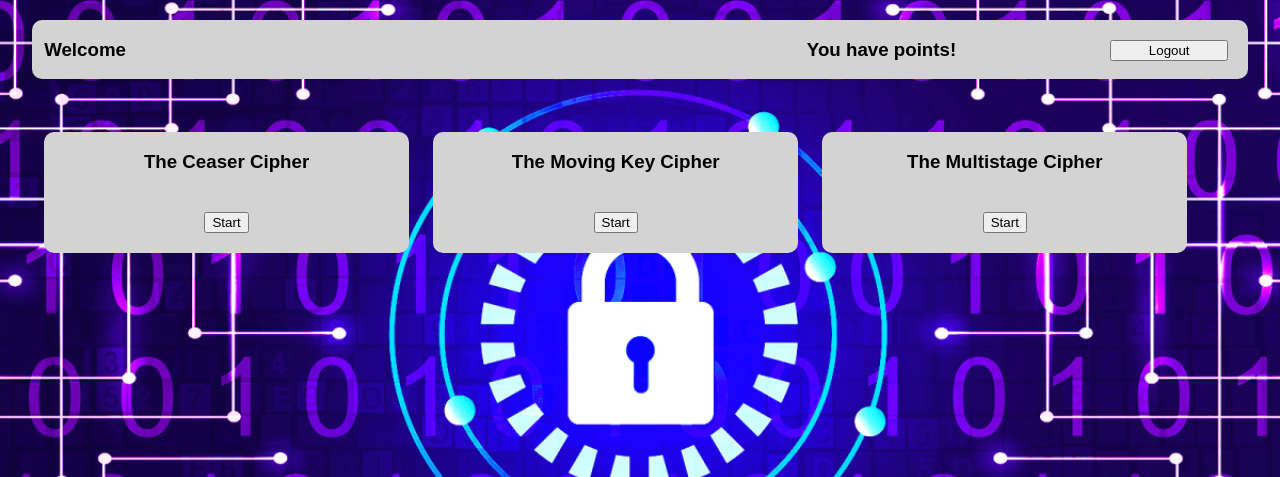
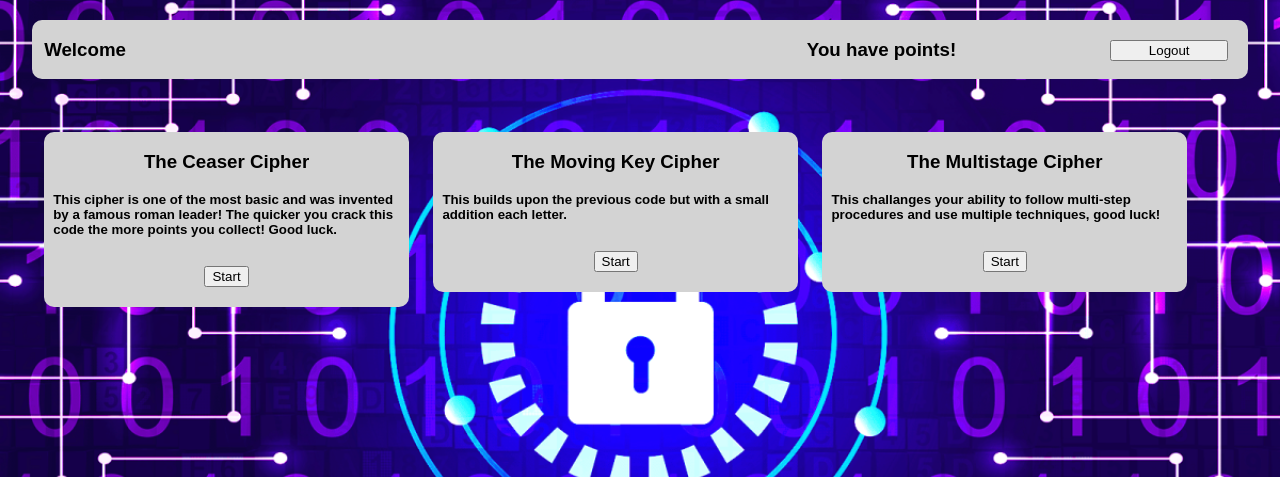
Before and after one commit to Spectre7651/AH-Project, a Flask app: page /launchpad in a window 1280 px wide. Shown: the top 477 px of the page. Run offline with Flask 3, Linux system fonts and the light colour scheme.

Commit message:
Auto Push - Dec 13 12:20:01

```diff
--- a/static/style.css
+++ b/static/style.css
@@ -142,3 +142,9 @@ input[type=text] {
     border-radius: 10px;
     margin:1%;
   }
+
+  #mb-desc{
+    text-align:left;
+    size:20px;
+    margin:2.5%;
+  }
--- a/templates/launchpad.html
+++ b/templates/launchpad.html
@@ -16,18 +16,22 @@
 	<div id="mainbody">
 		<div id="mb-ver-1">
 			<h3>The Ceaser Cipher</h3>
+			<h5 id="mb-desc">This cipher is one of the most basic and was invented by a famous roman leader! The quicker you crack
+				this code the more points you collect! Good luck.</h5>
 			<form action="/ceasercipher">
 				<input type="submit" id="mb-1-start" value="Start">
 			</form>
 		</div>
 		<div id="mb-ver-2">
 			<h3>The Moving Key Cipher</h3>
+			<h5 id="mb-desc">This builds upon the previous code but with a small addition each letter.</h5>
 			<form action="/movingkeycipher">
 				<input type="submit" id="mb-2-start" value="Start">
 			</form>
 		</div>
 		<div id="mb-ver-3">
 			<h3>The Multistage Cipher</h3>
+			<h5 id="mb-desc">This challanges your ability to follow multi-step procedures and use multiple techniques, good luck!</h5>
 			<form action="/superenciphercipher">
 				<input type="submit" id="mb-3-start" value="Start">
 			</form>
--- a/textprompt.txt
+++ b/textprompt.txt
@@ -8,11 +8,12 @@ The ciphers increase in difficulty as you progress so get your pen and paper rea
 
 Cipher 1 - homescreen
 
-This cipher is one of the most basic and was invented by a famous roman leader!
+This cipher is one of the most basic and was invented by a famous roman leader! The quicker you crack
+this code the more points you collect! Good luck.
 
 Cipher2 - homescreen
 
-This builds upon the previous code but with a small addition.
+This builds upon the previous code but with a small addition each letter.
 
 Cipher3 - homescreen
 
```
